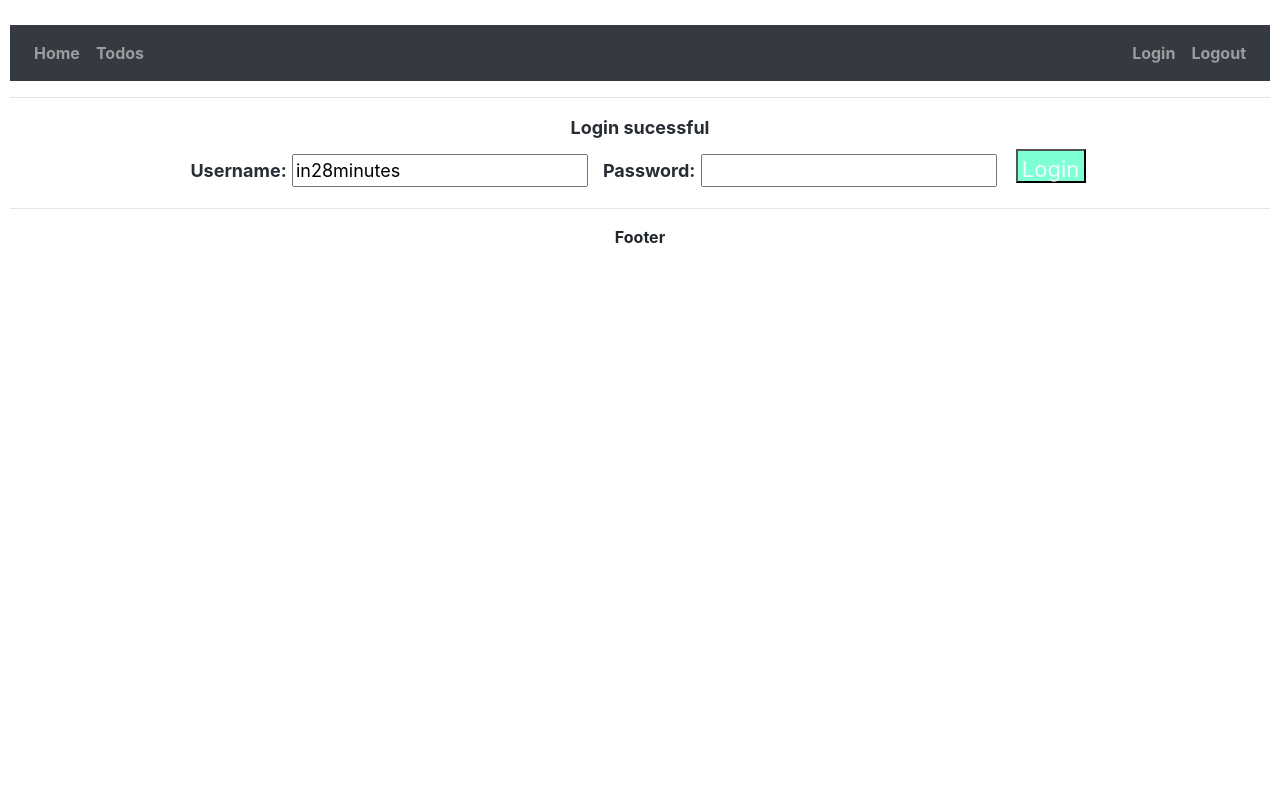
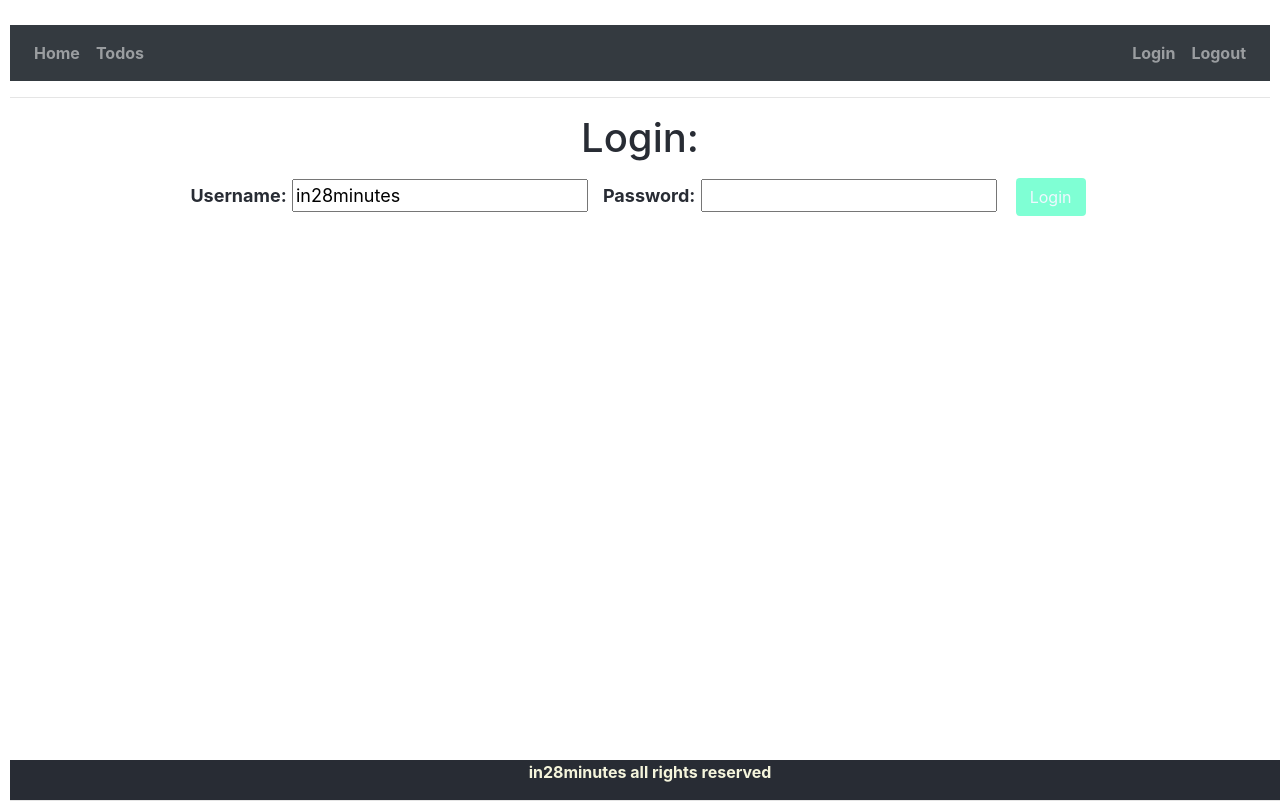
Before and after one commit to tomeee121/to-do-app.ReactJS-for-backend-SB2, a React (Create React App) app: page / in a window 1280 px wide. Built offline with nearby package versions, Linux system fonts and the light colour scheme.

Commit message:
login/logout hardcoded working

```diff
--- /dev/null
+++ b/src/components/to-do/AuthenticationService.jsx
@@ -0,0 +1,13 @@
+import React, {Component} from 'react';
+
+class AuthenticationService extends Component {
+
+    registerSucessfulLogin(username,password) {
+        sessionStorage.setItem('authenticatedUser', username)
+    }
+    registerLogout() {
+        sessionStorage.removeItem('authenticatedUser')
+    }
+}
+
+export default new AuthenticationService();
--- a/src/components/to-do/ToDo.css
+++ b/src/components/to-do/ToDo.css
@@ -4,6 +4,15 @@
     margin: 10px 10px;
     color: #282c34;
     flex-direction: row;
+}
+
+.footer-todo{
+    position: absolute;
+    bottom: 0;
+    width: 100%;
+    height: 40px;
+    background-color: #282c34;
+    color: beige;
 }
 
 button {
--- a/src/components/to-do/ToDoApp.jsx
+++ b/src/components/to-do/ToDoApp.jsx
@@ -2,6 +2,7 @@ import React, {Component} from 'react';
 import {BrowserRouter, Link, Route, Switch} from 'react-router-dom';
 import bootstrap from './bootstrap.css'
 import ToDo from './ToDo.css'
+import AuthenticationService from "./AuthenticationService";
 
 
 class ToDoApp extends Component {
@@ -14,6 +15,7 @@ class ToDoApp extends Component {
                         <Route path="/login" component={Login}></Route>
                         <Route path="/welcome/:name" component={WelcomeComponent}></Route>
                         <Route path="/todos" component={ToDoComponent}></Route>
+                        <Route path="/logout" component={LogoutComponent}></Route>
                         <Route path="/" exact component={Login}></Route>
                         <Route component={ErrorComponent}></Route>
                     </Switch>
@@ -57,7 +59,7 @@ class HeaderComponent extends Component {
                     </ul>
                     <ul className="navbar-nav navbar-collapse justify-content-end">
                         <li><Link to={"/login"} className={"nav-link"}>Login</Link></li>
-                        <li><Link to={"/logout"} className={"nav-link"}>Logout</Link></li>
+                        <li onClick={AuthenticationService.registerLogout}><Link to={"/logout"} className={"nav-link"}>Logout</Link></li>
                     </ul>
                 </nav>
                 <hr></hr>
@@ -69,9 +71,9 @@ class HeaderComponent extends Component {
 class FooterComponent extends Component {
     render() {
         return (
-            <footer>
+            <footer className="footer-todo">
+                in28minutes all rights reserved
                 <hr className={"hr"}></hr>
-                <div>Footer</div>
             </footer>
         );
     }
@@ -93,9 +95,10 @@ class ToDoComponent extends Component {
 
     render() {
         return (
-            <div className={"ToDo"}>
+            <div>
+                <div className={"container"}>
                 <h1>To-do'sy</h1>
-                <table>
+                <table className={"table"}>
                     <thead>
                     <tr>
                         <th>Id</th>
@@ -117,6 +120,7 @@ class ToDoComponent extends Component {
                     }
                     </tbody>
                 </table>
+                </div>
             </div>
         );
     }
@@ -129,7 +133,7 @@ class Login extends Component {
         this.state = {
             username: 'in28minutes',
             password: '',
-            hasLoginFailed: false
+            hasLoginFailed: true
         }
 
         this.handleInputChange = this.handleInputChange.bind(this)
@@ -148,6 +152,7 @@ class Login extends Component {
             this.setState({
                 hasLoginFailed: false
             })
+            AuthenticationService.registerSucessfulLogin(this.state.username)
             this.props.history.push(`/welcome/${this.state.username}`)
         } else {
             this.setState({
@@ -159,13 +164,27 @@ class Login extends Component {
     render() {
         return (
             <div className={"ToDo"}>
-                {this.state.hasLoginFailed === true && <div>Invalid credentials</div>}
+            <h1>Login: </h1>
+                {/*{this.state.hasLoginFailed === true && <div>Invalid credentials</div>}*/}
                 {this.state.hasLoginFailed === false && <div>Login sucessful</div>}
                 Username: <input type={"text"} name={"username"} value={this.state.username}
                                  onChange={this.handleInputChange}/>
                 Password: <input type={"text"} name={"password"} value={this.state.password}
                                  onChange={this.handleInputChange}/>
-                <button onClick={this.loginClicked}>Login</button>
+                <button className={"btn btn-sucessful"} onClick={this.loginClicked}>Login</button>
+            </div>
+        );
+    }
+}
+
+class LogoutComponent extends Component {
+    render() {
+        return (
+            <div>
+                <h1>You are logged out</h1>
+                <div className={"container"}>
+                    Thank you for using the app!
+                </div>
             </div>
         );
     }
```
